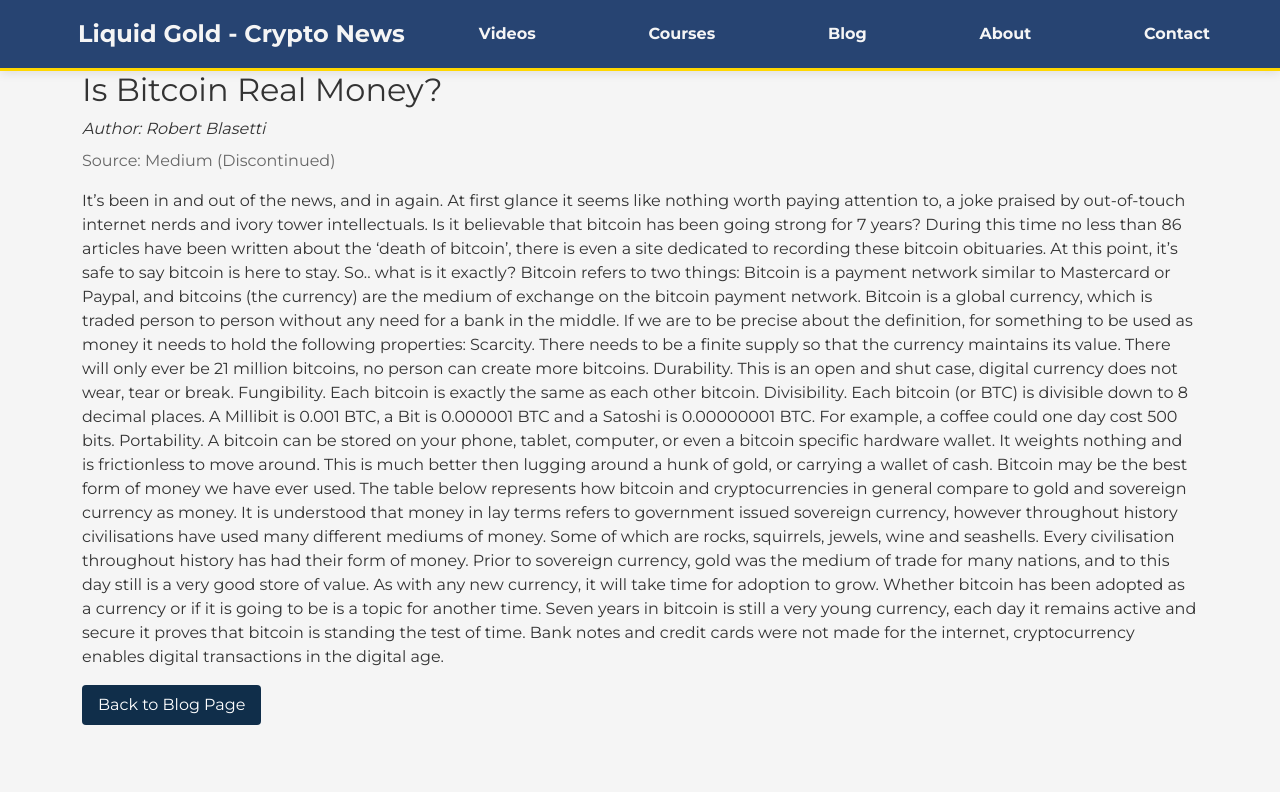
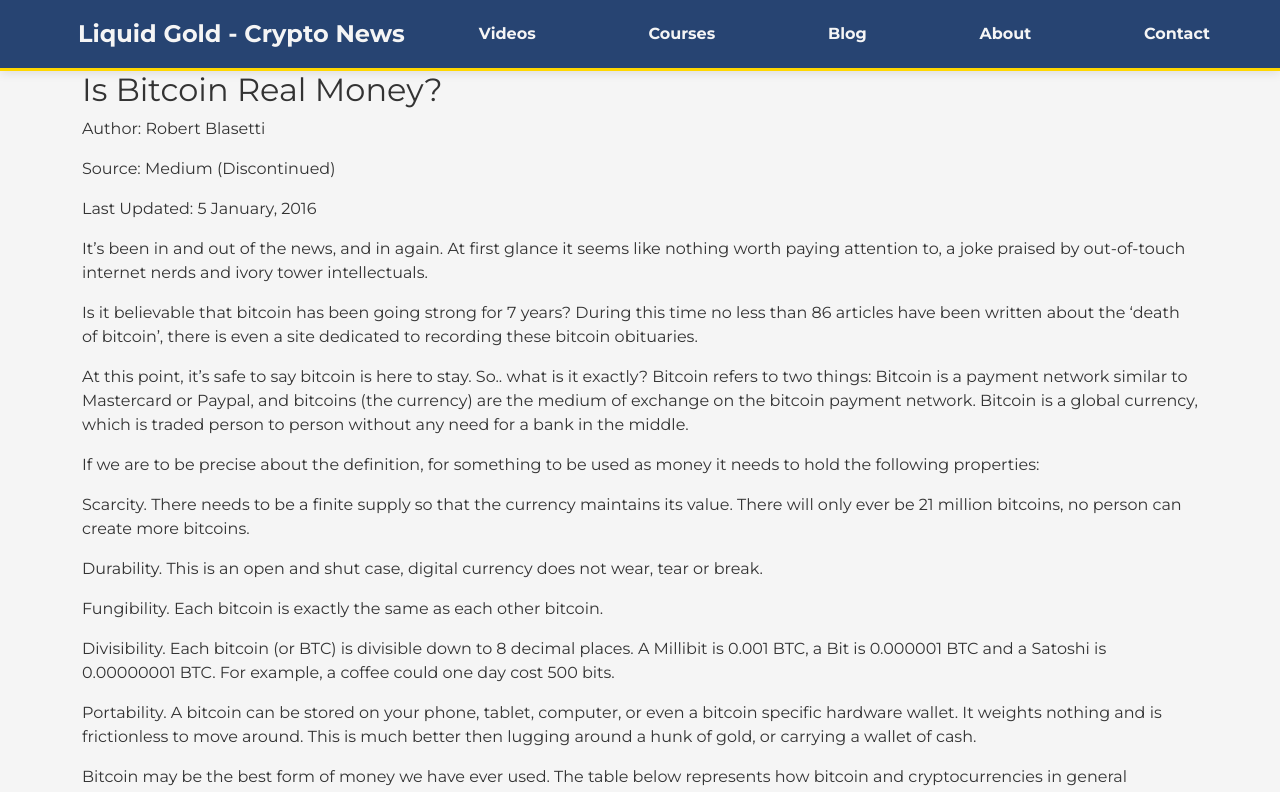
Before and after one commit to rob-blasetti/rob-blasetti.github.io, a React (Create React App) app: page /blog/1 in a window 1280 px wide. Shown: the top 792 px of the page. Built offline with nearby package versions, Linux system fonts and the light colour scheme; no server answers.

Commit message:
add last updated detail to blogs

```diff
--- a/src/components/BlogData.js
+++ b/src/components/BlogData.js
@@ -32,7 +32,8 @@ const BlogData = [
 
       `,
       author: "Robert Blasetti",
-      source: "Medium (Discontinued)"
+      source: "Medium (Discontinued)",
+      lastUpdated: "5 January, 2016"
     },
     {
       id: 2,
@@ -80,7 +81,8 @@ The chart to the left shows bitcoins volatility has significantly decreased in t
 Another reason for the decreasing in volatility is the development of the tools that are used to trade financial products in Forex markets. Modern exchanges offer customers the ability to use mechanisms like shorting and futures trade to create price floors and ceilings, keeping the volatility to a minimum. Ideally, this will eventually give us the general level of stability we expect from currency markets.
       `,
       author: "Robert Blasetti",
-      source: "Medium (Discontinued)"
+      source: "Medium (Discontinued)",
+      lastUpdated: "12 January, 2016"
     },
     {
       id: 3,
@@ -122,7 +124,8 @@ Another reason for the decreasing in volatility is the development of the tools
       Consultant @ ThoughtWorks
       `,
       author: "Robert Blasetti",
-      source: "Medium (Discontinued)"
+      source: "Medium (Discontinued)",
+      lastUpdated: "22 March, 2016"
     },
     {
       id: 4,
@@ -152,7 +155,8 @@ Another reason for the decreasing in volatility is the development of the tools
 
       Consultant @ ThoughtWorks`,
       author: "Robert Blasetti",
-      source: "Medium (Discontinued)"
+      source: "Medium (Discontinued)",
+      lastUpdated: "27 July, 2016"
     },
     {
       id: 5,
@@ -191,7 +195,8 @@ Another reason for the decreasing in volatility is the development of the tools
 
       Consultant @ ThoughtWorks`,
       author: "Robert Blasetti",
-      source: "Medium (Discontinued)"
+      source: "Medium (Discontinued)",
+      lastUpdated: "7 September, 2016"
     },
     {
       id: 6,
@@ -231,7 +236,8 @@ Another reason for the decreasing in volatility is the development of the tools
 
       Opendime functions as more of a barer bond than a hardware wallet. Also known as a Bitcoin Credit Stick or Bitcoin Stick, they are the latest addition to the bitcoin hardware range. Opendime is intended to be loaded up with bitcoin and passed from person to person similar to using physical cash. This wouldn’t be ideal for long term storage, but if you are interested in trying out cutting edge hardware you will want to try an Opendime. You can pick up 3 for about $100 (USD) here.`,
       author: "Robert Blasetti",
-      source: "Medium (Discontinued)"
+      source: "Medium (Discontinued)",
+      lastUpdated: "3 January, 2017"
     },
     {
       id: 7,
@@ -280,7 +286,8 @@ Another reason for the decreasing in volatility is the development of the tools
 
       `,
       author: "Robert Blasetti",
-      source: "Medium (Discontinued)"
+      source: "Medium (Discontinued)",
+      lastUpdated: "5 January, 2017"
     },
     {
       id: 8,
@@ -322,7 +329,8 @@ Another reason for the decreasing in volatility is the development of the tools
 
       All of these problems have potential solutions that can be implemented as a fix. In my view blockchains will eventually have a layers of centralisation like the lightning network, however this is not a bad thing so long as there is a sufficient amount of encryption to protect the privacy of the people who want to use the centralised layers of the network.`,
       author: "Robert Blasetti",
-      source: "Medium (Discontinued)"
+      source: "Medium (Discontinued)",
+      lastUpdated: "13 January, 2017"
     },
     {
       id: 9,
@@ -368,7 +376,8 @@ Another reason for the decreasing in volatility is the development of the tools
 
       As it stands both Bitcoin Cores SegWit and Bitcoin Unlimited have fluctuated at around %25–30 of votes from the miners on the network. Will the block size issue be resolved with peaceful agreement between Core and the Miners? Or will people get fed up and start looking towards Bitcoin Unlimited, or give up hope on scaling altogether. Your guess is as good as mine.`,
       author: "Robert Blasetti",
-      source: "Medium (Discontinued)"
+      source: "Medium (Discontinued)",
+      lastUpdated: "21 February, 2017"
     },
     {
       id: 10,
@@ -405,7 +414,8 @@ Another reason for the decreasing in volatility is the development of the tools
 
       The potential hard fork might be stressful for people who are new to the bitcoin space, however with growth comes a bit of pain. Bare in mind the only reason we have this scaling issue is because the demand to use the bitcoin network is at an all time high, the resolution of the debate is required for the network to advance to a higher capacity of users.`,
       author: "Robert Blasetti",
-      source: "Medium (Discontinued)"
+      source: "Medium (Discontinued)",
+      lastUpdated: "23 March, 2017"
     },
     {
       id: 11,
@@ -430,7 +440,8 @@ Another reason for the decreasing in volatility is the development of the tools
 
       Rob`,
       author: "Robert Blasetti",
-      source: "Medium (Discontinued)"
+      source: "Medium (Discontinued)",
+      lastUpdated: "1 February, 2018"
     },
     {
       id: 12,
@@ -465,7 +476,8 @@ Another reason for the decreasing in volatility is the development of the tools
 
       Smart contracts still have a ways to go before making any real impact on the world. The DAO hack debacle likely shook the faith in their short term potential. In the longer term though we need to recognise that there was a cost to building a trust-less foundation to society on blockchain technology. Eventually the layers of trust must be reintroduced. Oracles in smart contracts are a blaring reminder of that.`,
       author: "Robert Blasetti",
-      source: "Medium (Discontinued)"
+      source: "Medium (Discontinued)",
+      lastUpdated: "11 April, 2018"
     },
     {
       id: 13,
@@ -486,9 +498,9 @@ Another reason for the decreasing in volatility is the development of the tools
 
       During this early phase of the crypto-economic movement the required reputation systems and oracle frameworks have yet to be developed. From the arguments presented in this article it seems reasonable that smart contracts might first be validated by multiple oracles rather than a single reputable source.`,
       author: "Robert Blasetti",
-      source: "Medium (Discontinued)"
+      source: "Medium (Discontinued)",
+      lastUpdated: "9 September, 2019"
     }
-
   ];
 
   export default BlogData;
--- a/src/components/BlogDetail.js
+++ b/src/components/BlogDetail.js
@@ -9,14 +9,22 @@ const BlogDetail = () => {
 
   if (!blog) return <p>Blog not found</p>;
 
+  // Split the content into an array of paragraphs
+  const paragraphs = blog.content.split(/\s*\n\s*\n\s*/);
+
   return (
     <Container className="blog-detail">
-      <h2>{blog.title}</h2>
-      <p className="author">Author: {blog.author}</p>
-      <p className="source">Source: {blog.source}</p>
-      <p>{blog.content}</p>
+      <h2 className="detail-title">{blog.title}</h2>
+      <p className="detail-author">Author: {blog.author}</p>
+      <p className="detail-source">Source: {blog.source}</p>
+      <p className="detail-last-updated">Last Updated: {blog.lastUpdated}</p>
+      {
+        paragraphs.map((paragraph, index) => (
+          <p key={index} className="detail-content">{paragraph}</p>
+        ))
+      }
       <Link to="/blog" className="back-button">
-        <button type="button">Back to Blog Page</button>
+        <div>Back to Blog Page</div>
       </Link>
     </Container>
   );
```
